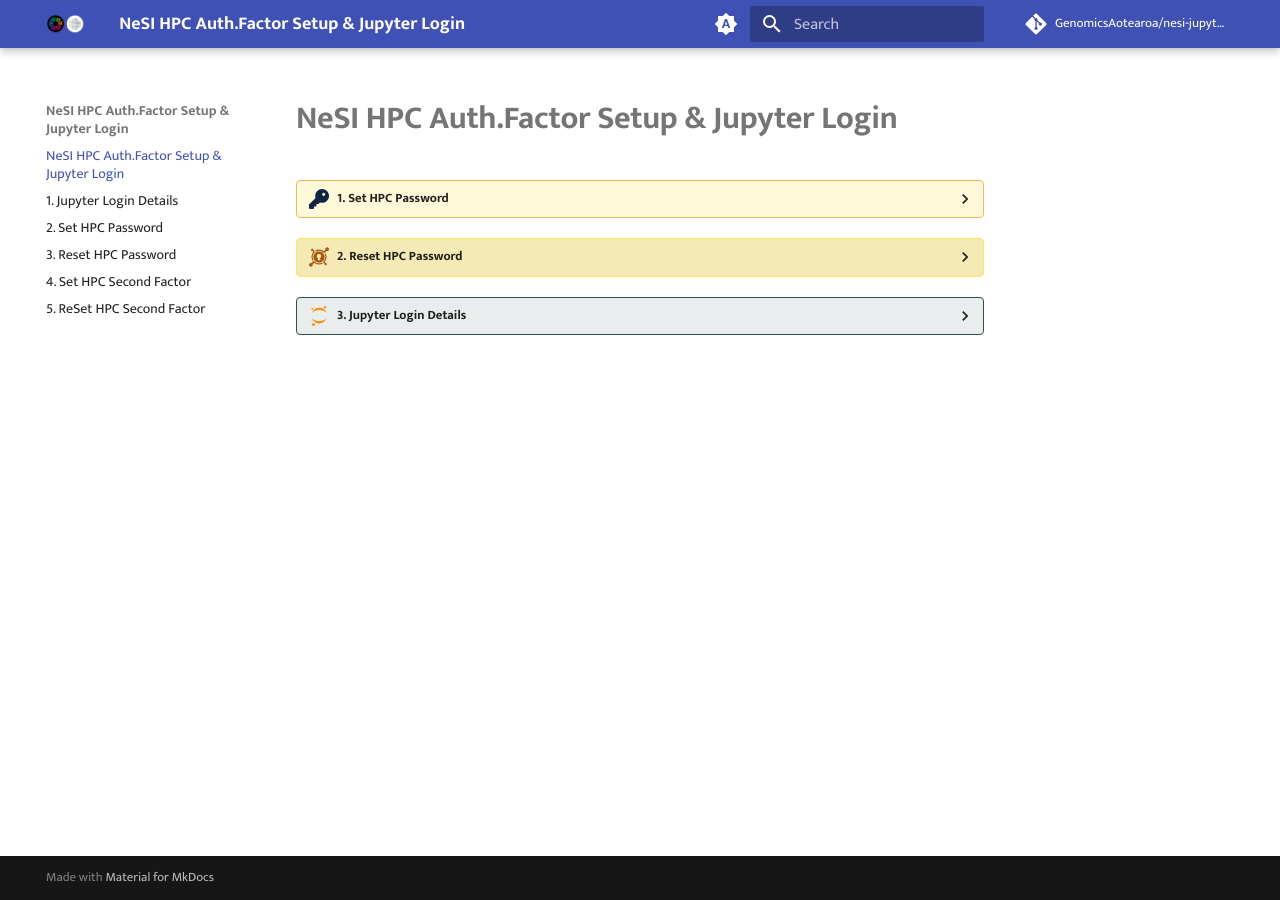
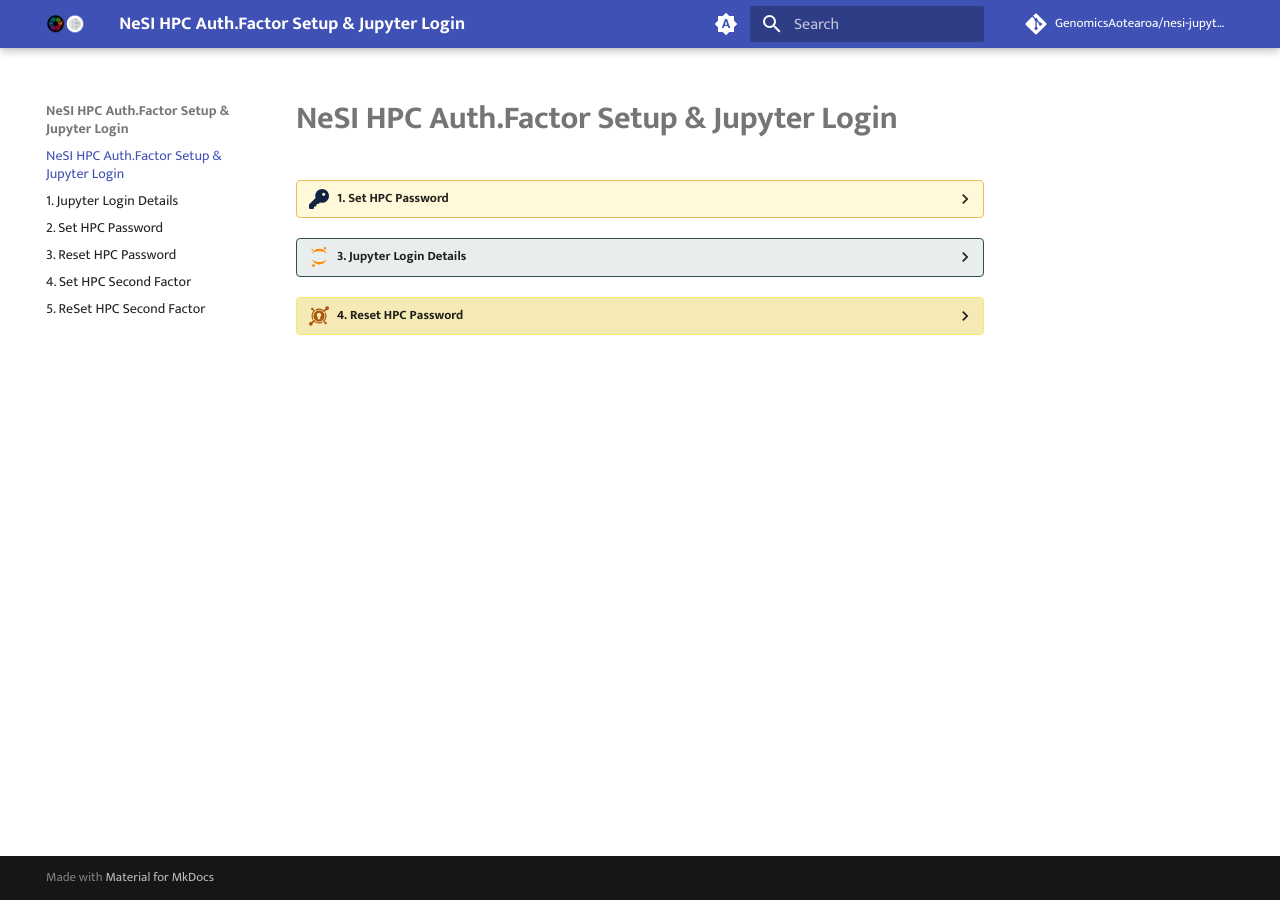
Before and after one commit to GenomicsAotearoa/nesi-jupyter, an MkDocs documentation site: the page built from docs/index.md, in a window 1280 px wide. Built offline with MkDocs 1.6.1 and Material for MkDocs 9.7.7, drawn with Linux system fonts in a browser that asks for light colours; comment, search, counter and statistics services are not loaded; some of the changed lines change nothing that is shown.

Commit message:
update reset

```diff
--- a/docs/index.md
+++ b/docs/index.md
@@ -6,11 +6,7 @@
 
      ![image](./img/SetPassword.png){width="1200"}
 
-??? keycdn "2. Reset HPC Password"
 
-    **Done via** [https://my.nesi.org.nz/login](https://my.nesi.org.nz/login)
-
-    ![image](./img/newResetPassword.png){width="1000"}
 
 ??? jupyter "3. Jupyter Login Details"
 
@@ -20,3 +16,10 @@
     <br>>>make sure to choose the correct project code `nesi02659`, number of CPUs `CPUs=4`, memory `8 GB` prior to pressing ![image](./img/start_button.png){width="100"}button.
 
     <br>![image](./img/jupyter_server2022.png)</br>
+
+
+??? keycdn "4. Reset HPC Password"
+
+    **Done via** [https://my.nesi.org.nz/login](https://my.nesi.org.nz/login)
+
+    ![image](./img/newResetPassword.png){width="1000"}
```
